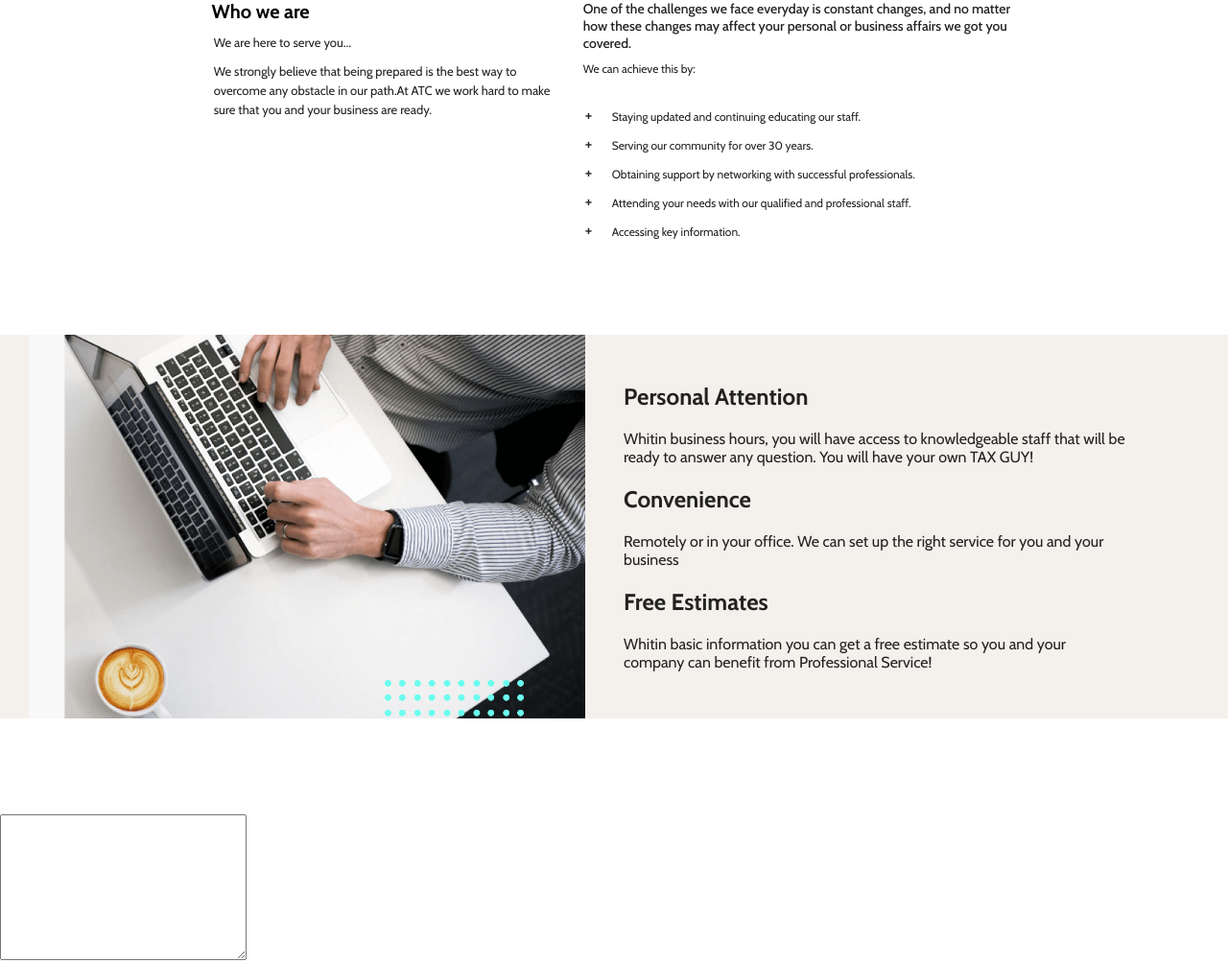
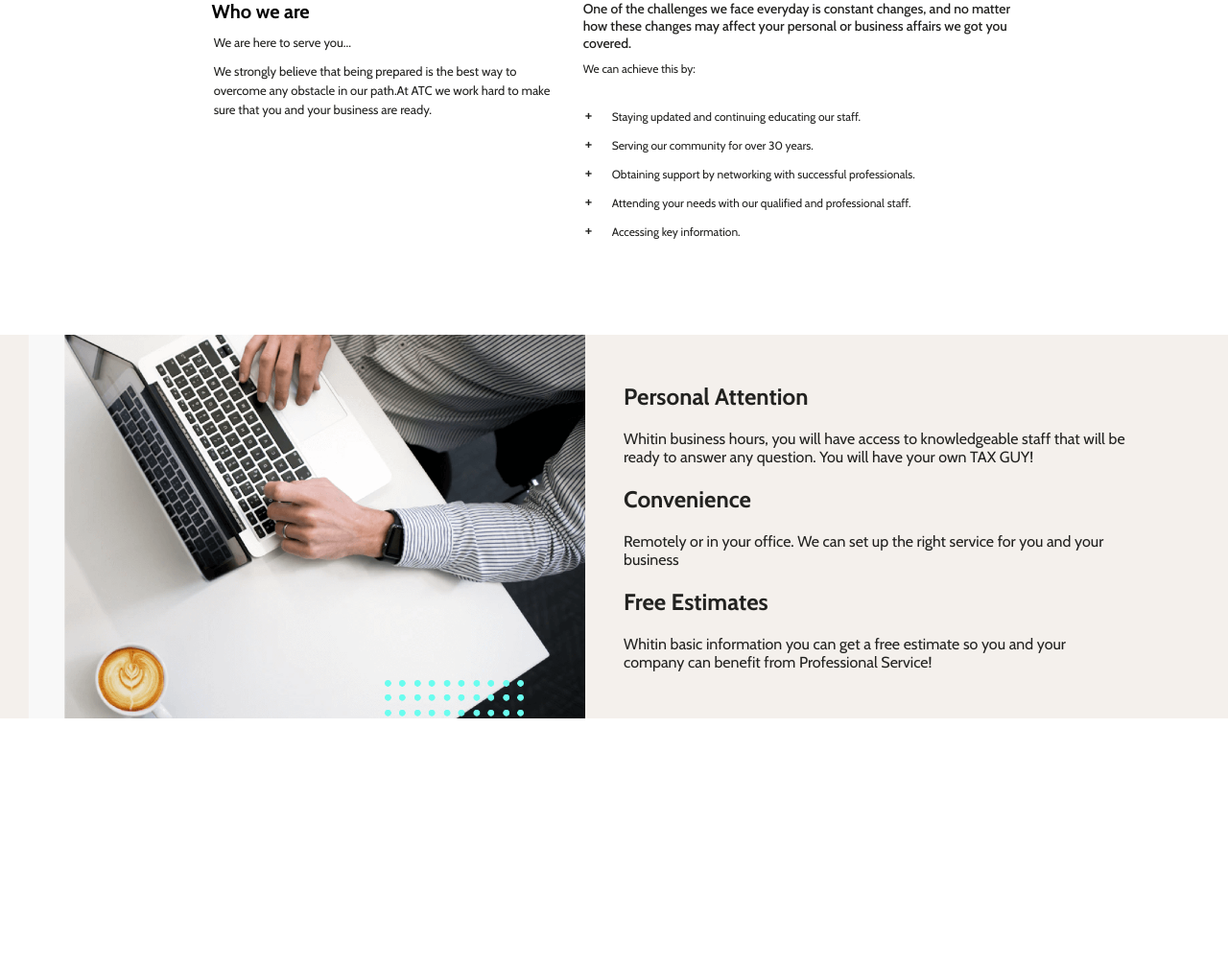
Before and after one commit to CanteraSoftware/ACT_Consulting-Replica, a plain HTML site: page index.html in a window 1280 px wide. Shown: the whole page at 96% size. After the commit the page ends 849 px from the top, so only its background shows below. Drawn offline with nearby package versions, Linux system fonts and the light colour scheme.

Commit message:
Eliminado Form Vacio

```diff
--- a/index.html
+++ b/index.html
@@ -32,6 +32,7 @@
 
 
     </section>
+
     <section class="Personal-Attention--Container">
         <div class="Personal-Attention--img"></div>
         <section>
@@ -44,9 +45,5 @@
         </section>
     </section>
 
-    <section class="Form-Contact--Container">
-        <textarea name="" id="" cols="30" rows="10"></textarea>
-    </section>
-
 </body>
 </html>
```
